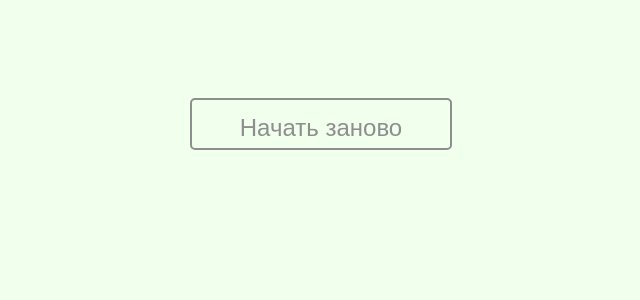
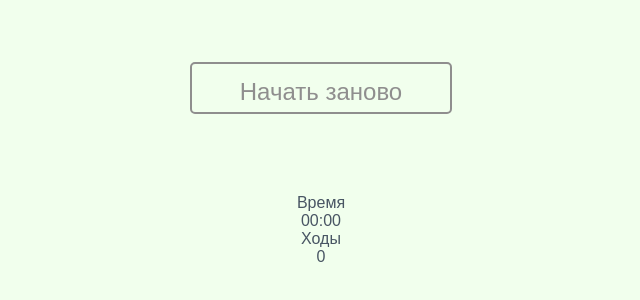
Before and after one commit to sim-pavel/game-15, a plain HTML site: page index.html in a window 1280 px wide. Shown: the part 1836-2136 px from the top of the page, without its empty margins (319-959 px from the left). Drawn offline with Linux system fonts and the light colour scheme; a web font is replaced by a local one.

Commit message:
Update index.html

```diff
--- a/index.html
+++ b/index.html
@@ -39,6 +39,16 @@
         <div class="board"  id="board">
 
         </div>
+        <div class="statistic">
+            <div class="time-container">
+                <div>Время</div>
+                <div id="timer">00:00</div>
+            </div>
+            <div class="moves-container">
+                <div>Ходы</div>
+                <div id="moves">0</div>
+            </div>
+        </div>
     </div>
     <script src="app.js"></script>
 </body>
```
